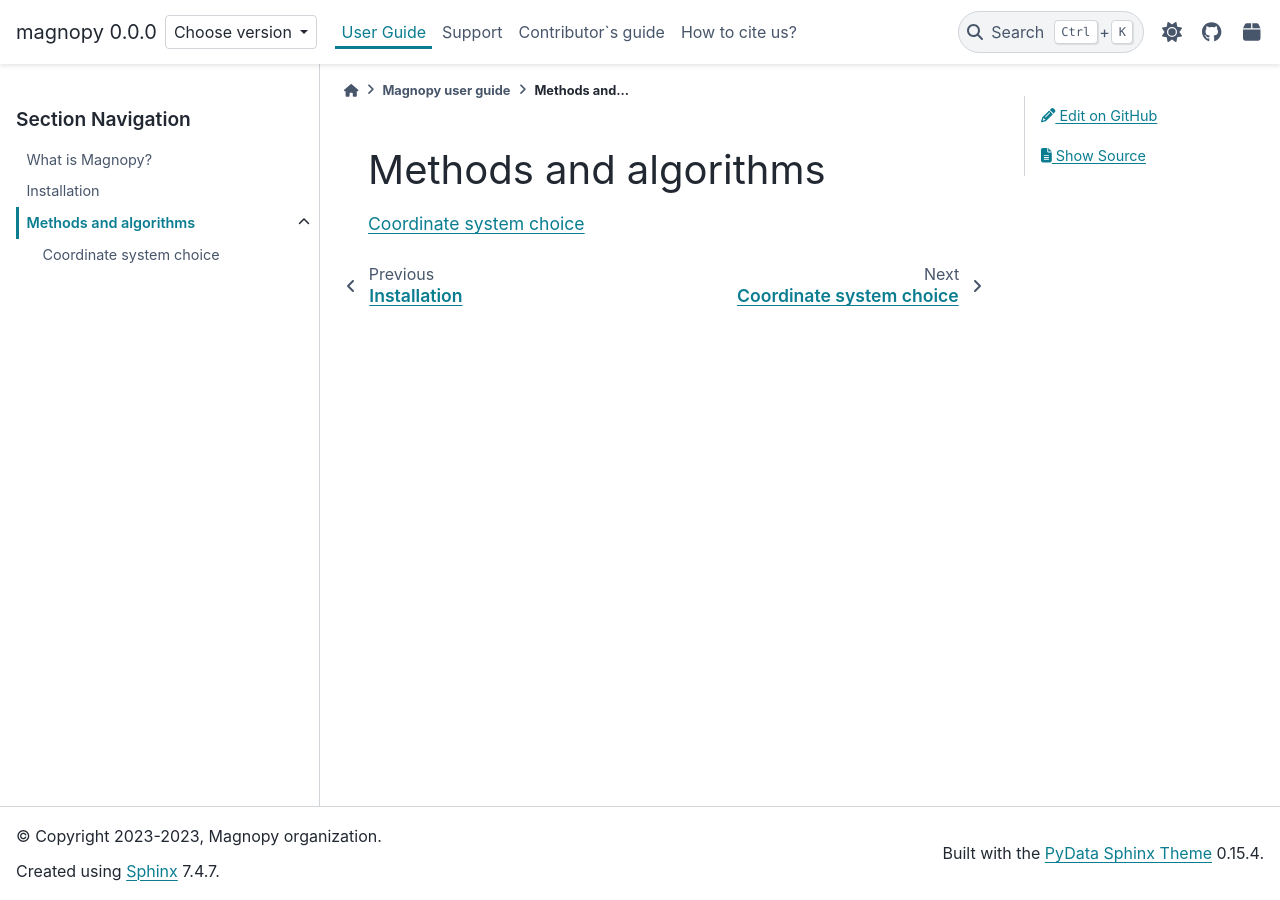
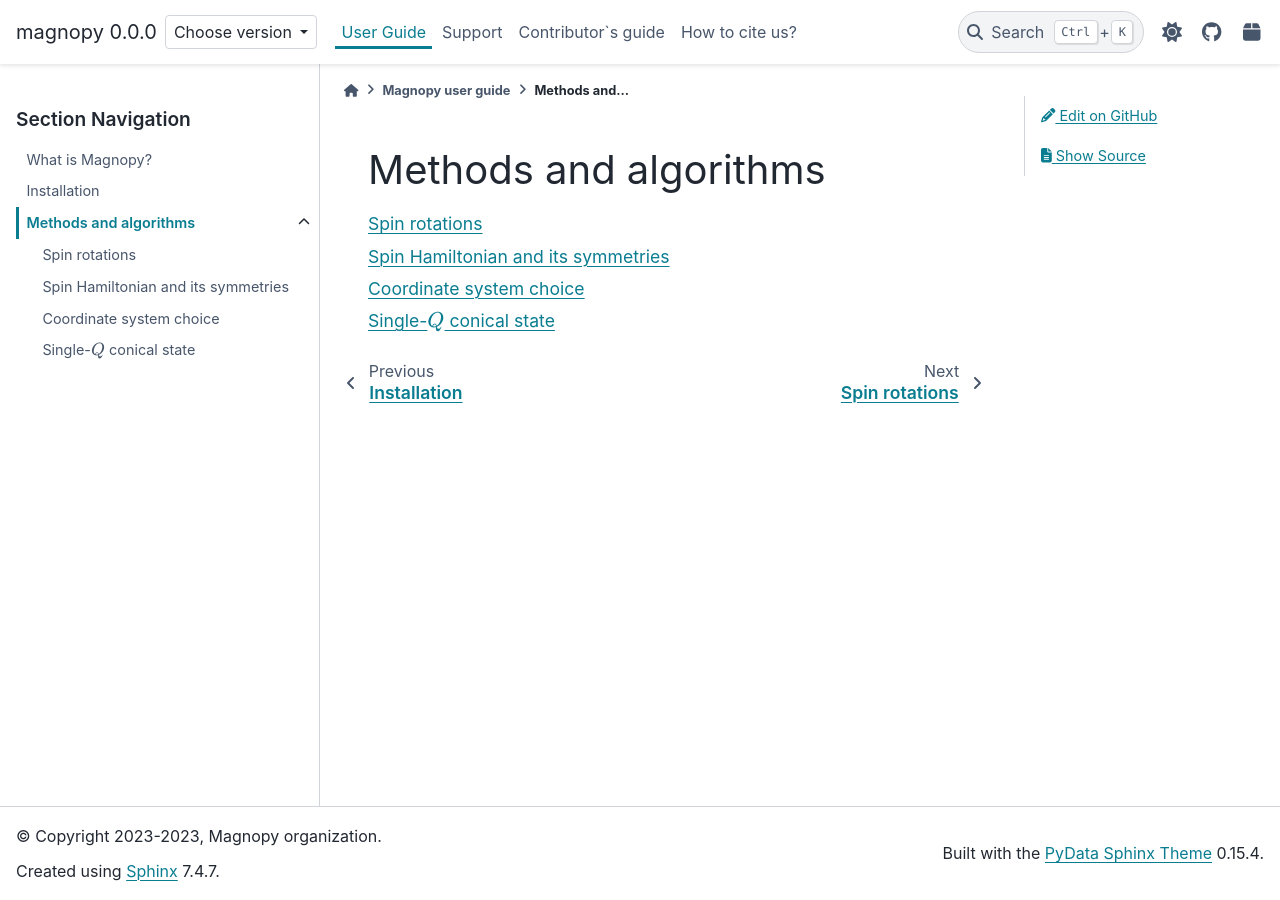
Before and after one commit to marcomarino123/magnopy, a Sphinx documentation site: the page built from docs/source/user-guide/methods/index.rst, in a window 1280 px wide. Built offline with Sphinx 7.4.7 and the PyData theme 0.15.4, drawn with Linux system fonts in a browser that asks for light colours.

Commit message:
Add structure for the first topics

```diff
--- a/docs/source/user-guide/methods/index.rst
+++ b/docs/source/user-guide/methods/index.rst
@@ -7,4 +7,7 @@ Methods and algorithms
 .. toctree::
     :maxdepth: 1
 
+    spin-rotations
+    spinham-symmetries
     cs-choice
+    single-q
--- /dev/null
+++ b/docs/source/user-guide/methods/single-q.rst
@@ -0,0 +1,5 @@
+.. _user-guide_methods_single-q:
+
+******************************
+Single-:math:`Q` conical state
+******************************
--- /dev/null
+++ b/docs/source/user-guide/methods/spin-rotations.rst
@@ -0,0 +1,5 @@
+.. _user-guide_methods_spin-roations:
+
+**************
+Spin rotations
+**************
--- /dev/null
+++ b/docs/source/user-guide/methods/spinham-symmetries.rst
@@ -0,0 +1,5 @@
+.. _user-guide_methods_spinham-symmetries:
+
+***********************************
+Spin Hamiltonian and its symmetries
+***********************************
```
